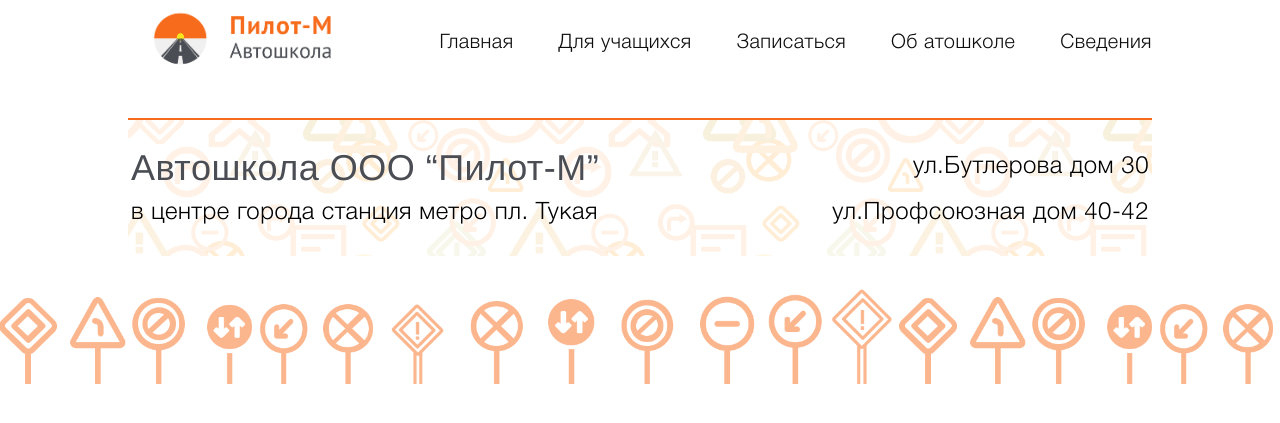
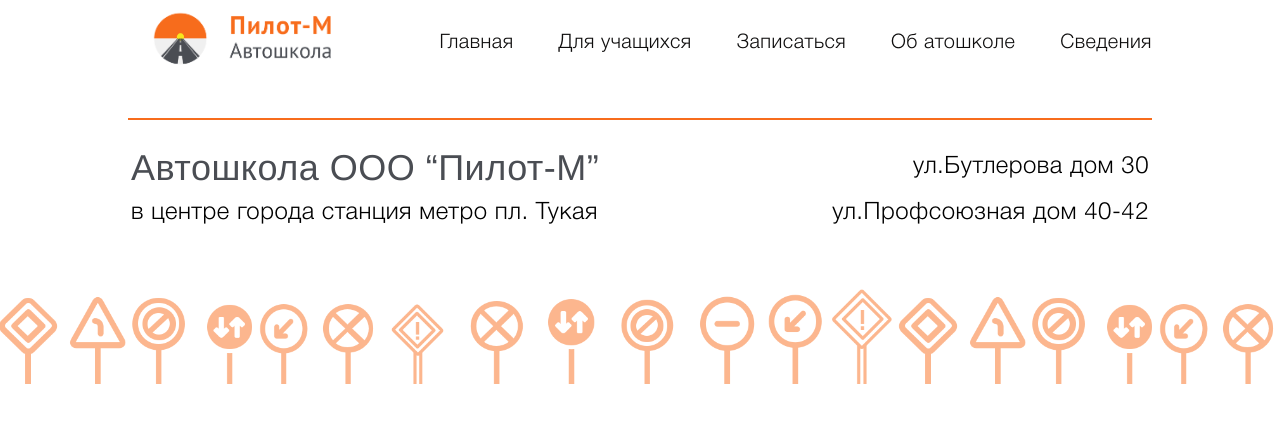
Before and after one commit to NGdev1/pilot-kazan, a Symfony app: template templates/site/index.html.twig in a window 1280 px wide. Shown: the part 28-451 px from the top of the page. Run offline with Twig, Linux system fonts and the light colour scheme; the template is opened without the code that fills it, so the values that code supplies are empty; some libraries are stand-ins or nearby versions.

Commit message:
Form background changed

```diff
--- a/public/css/site/style.css
+++ b/public/css/site/style.css
@@ -274,7 +274,9 @@ a {
 
 .form-send-to-email{
     padding: 10px 0;
-    background: rgb(255, 223, 204);
+    /* Фиксируем фон веб-страницы */
+    background-size: 400px !important;
+    background: url("/images/BackgroundTexture2.png") repeat fixed;
 }
 
 .input_green {
--- a/templates/site/index.html.twig
+++ b/templates/site/index.html.twig
@@ -144,7 +144,7 @@
         </div>
     </div>
 
-    <div class="content clearfix mozaik-background">
+    <div class="content clearfix">
         <div class="main-info-line">
             <table style="width: 100%">
                 <tr>
```
